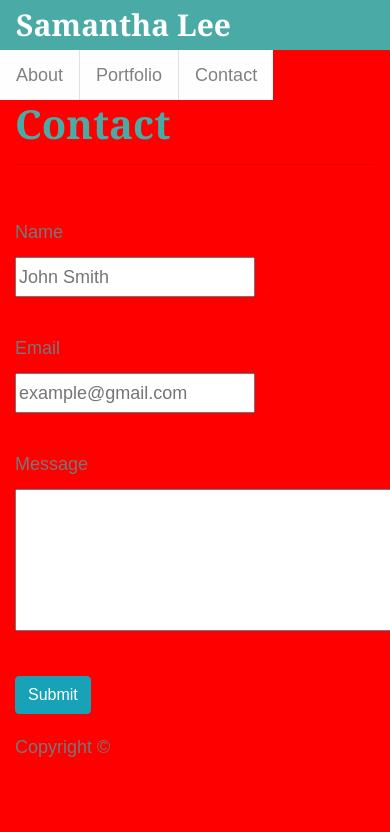
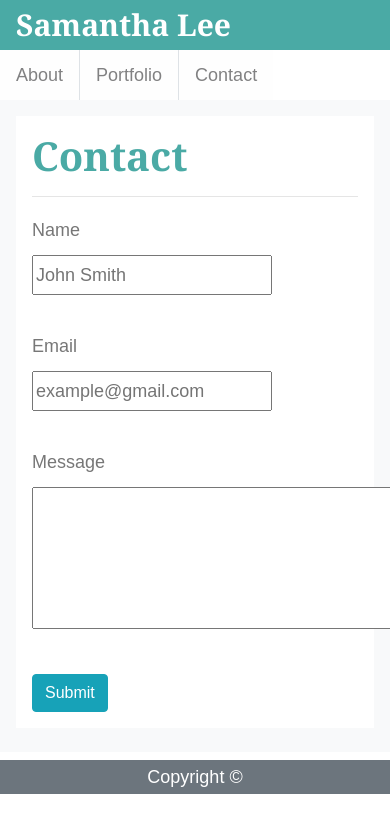
Before and after one commit to samilee823/Bootstrap-Portfolio, a plain HTML site: page contact.html in a window 390 px wide. Shown: the top 832 px of the page. Drawn offline with nearby package versions, Linux system fonts and the light colour scheme.

Commit message:
footer formatting

```diff
--- a/contact.html
+++ b/contact.html
@@ -29,11 +29,10 @@
         </div>
     </ul>
 <!-- content  -->
-<section class=background>
-
-    <div class="container">
+    <div class="p-3 mb-2 bg-light">
+        <div class="container p-3 mb-2 bg-white">
             <h1 class="topic">Contact</h1>
-        <hr> <br>
+            <hr>
     <!-- form  -->
             <section id="contact-form">
                 <form action="/action_page.php" method="get" id="nameform">
@@ -52,12 +51,10 @@
                     <button type="submit" class="btn btn-info">Submit</button>
                 </section>
         </div>
-</section>
+    </div>
 <!-- footer  -->
-        <footer class="footer mt-auto py-3">
-            <div class="container">
-              <span class="text-center">Copyright &#169</span>
-            </div>
+    <footer class="bg-secondary text-white text-center">
+        <p>Copyright &#169</p>
     </footer>
 </body>
 </html>
--- a/style.css
+++ b/style.css
@@ -12,6 +12,10 @@ h1 {
   color: #4aaaa5;
 }
 
+#profileimage{
+  height: 200px;
+}
+
 #header {
   font-family: Georgia, Times, "Times New Roman", serif;
   font-weight: 700;
@@ -20,6 +24,5 @@ h1 {
 }
 @media screen and (max-width: 640px) {
     body {
-      background-color: red;}
 
     }
```
Also changed, not shown: index.html (+4 -4 lines), portfolio.html (+5 -5 lines). Lines whose indentation alone changed are shown as unchanged.
